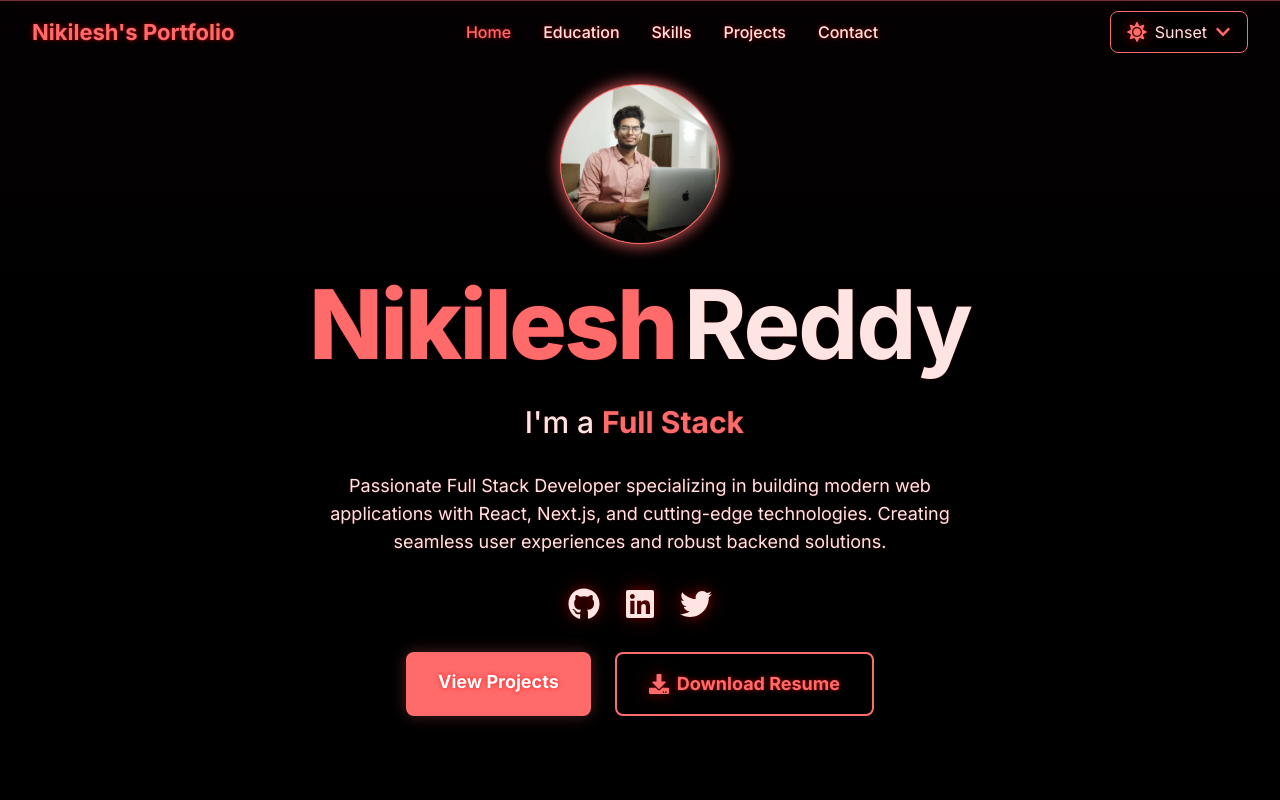
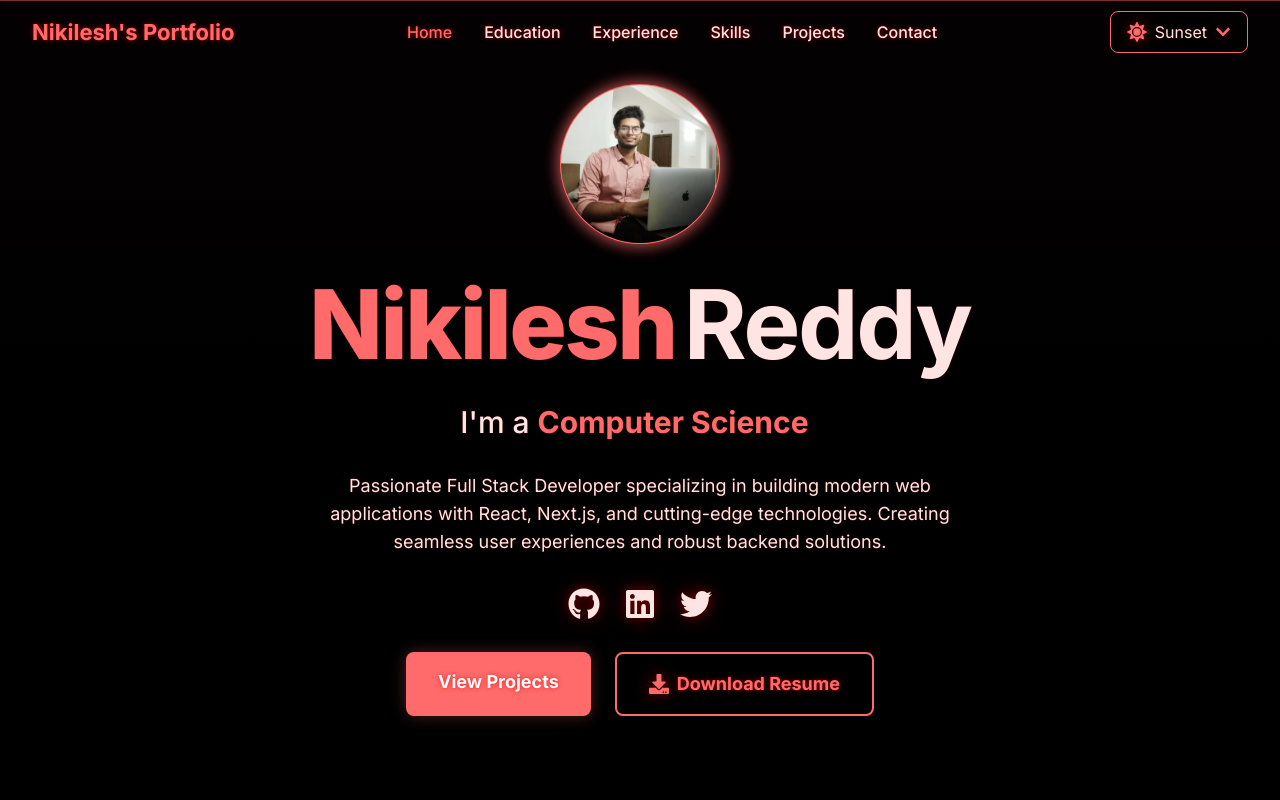
Before and after one commit to NikileshReddyT/My-Portfolio, a Next.js app: page / in a window 1280 px wide. Shown: the top 800 px of the page. Built offline with nearby package versions, Linux system fonts and the light colour scheme.

Commit message:
added new experience section and made some changes to the navbar and made some adjustmentss

```diff
--- a/app/components/EducationSection.jsx
+++ b/app/components/EducationSection.jsx
@@ -112,7 +112,7 @@ const EducationSection = () => {
                           {edu.coursework.map((course, i) => (
                             <span
                               key={i}
-                              className="text-xs px-3 py-1.5 rounded-full border border-[var(--neon-color)] border-opacity-20 text-[var(--text-color)] bg-[var(--neon-color)] bg-opacity-5"
+                              className="text-xs px-3 py-1.5 rounded-full border border-[var(--neon-color)] border-opacity-20 text-[var(--text-color)] bg-[var(--neon-color)] bg-opacity-5 font-bold"
                             >
                               {course}
                             </span>
--- /dev/null
+++ b/app/components/ExperienceSection.jsx
@@ -0,0 +1,66 @@
+import React from 'react';
+import { experienceData } from '../data/experience';
+import { FaBriefcase, FaLaptopCode, FaCode, FaProjectDiagram } from 'react-icons/fa';
+
+const ExperienceSection = () => {
+  return (
+    <section id="experience" className="py-20">
+      <div className="max-w-6xl mx-auto px-4">
+        <h2 className="text-3xl font-bold text-center text-[var(--neon-color)] mb-12">Experience</h2>
+        <div className="grid grid-cols-1 md:grid-cols-2 gap-8">
+          {experienceData.map((exp, index) => (
+            <div
+              key={index}
+              className="group relative overflow-hidden rounded-2xl border border-[var(--neon-color)] bg-[var(--card-bg)] p-6 transition-all duration-300 hover:shadow-[0_0_30px_rgba(var(--neon-rgb),0.15)]"
+              data-aos="fade-up"
+              data-aos-duration="900"
+              data-aos-easing="ease-out"
+              data-aos-delay={index * 100}
+            >
+              <div className="absolute -top-3 right-3 transform translate-x-1/2 -translate-y-1/2 bg-[var(--card-bg)] px-3 py-1 rounded-full border border-[var(--neon-color)] shadow-md">
+                <span className="inline-flex items-center text-xs font-semibold text-[var(--text-color)]">
+                  {exp.duration}
+                </span>
+              </div>
+              <div className="relative">
+                <div className="flex items-start gap-4 mb-4" data-aos="fade-right" data-aos-delay={index * 150}>
+                  <div className="flex-shrink-0 p-2.5 rounded-lg bg-[var(--neon-color)] bg-opacity-10">
+                    <exp.icon className="w-6 h-6 text-[var(--text-color)]" />
+                  </div>
+                  <div>
+                    <h3 className="text-xl font-bold text-[var(--text-color)]">{exp.position}</h3>
+                    <p className="text-sm text-[var(--text-color)]">{exp.company}</p>
+                  </div>
+                </div>
+                <div className="flex items-center gap-2 mb-4" data-aos="fade-left" data-aos-delay={index * 200}>
+                  <span className="font-medium text-[var(--text-color)]">
+                    {exp.location}
+                  </span>
+                </div>
+                <div className="flex flex-col gap-2 text-sm text-[var(--text-color)] mb-4" data-aos="fade-up" data-aos-delay={index * 250}>
+                  {exp.responsibilities.map((task, i) => (
+                    <span key={i} className="flex items-start gap-2">
+                      <FaBriefcase className="w-4 h-4 text-[var(--neon-color)]" />
+                      {task}
+                    </span>
+                  ))}
+                </div>
+                <div className="flex flex-wrap gap-2 text-sm text-[var(--text-color)] mb-4" data-aos="fade-up" data-aos-delay={index * 300}>
+                  <h4 className="w-full font-semibold text-[var(--neon-color)]">Learned:</h4>
+                  {exp.learned.map((skill, i) => (
+                    <span key={i} className="flex items-center gap-2 px-3 py-1 bg-[var(--neon-color)] bg-opacity-20 rounded-full">
+                      <FaLaptopCode className="w-4 h-4 text-[var(--text-color)]" />
+                      {skill}
+                    </span>
+                  ))}
+                </div>
+              </div>
+            </div>
+          ))}
+        </div>
+      </div>
+    </section>
+  );
+};
+
+export default ExperienceSection;
--- a/app/components/HeroSection.jsx
+++ b/app/components/HeroSection.jsx
@@ -180,6 +180,8 @@ const HeroSection = () => {
             <span className="text-[var(--text-color)]">I'm a </span>
             <TypeAnimation
               sequence={[
+                'Computer Science Student',
+                1000,
                 'Full Stack Developer',
                 1000,
                 'UI/UX Designer',
--- a/app/components/Navbar.jsx
+++ b/app/components/Navbar.jsx
@@ -13,9 +13,10 @@ const Navbar = () => {
   const navItems = [
     { name: 'Home', to: 'home', offset: 0 },
     { name: 'Education', to: 'education', offset: -70 },
+    { name: 'Experience', to: 'experience', offset: -70 },
     { name: 'Skills', to: 'skills', offset: -70 },
     { name: 'Projects', to: 'projects', offset: -70 },
-    { name: 'Contact', to: 'contact', offset: -70 },
+    { name: 'Contact', to: 'contact', offset: -150 },
   ];
 
   useEffect(() => {
@@ -53,6 +54,7 @@ const Navbar = () => {
               duration={500}
               offset={0}
               className="cursor-pointer"
+              onSetActive={handleSetActive}
             >
               Nikilesh's Portfolio
             </Link>
@@ -147,9 +149,8 @@ const Navbar = () => {
                   offset={item.offset}
                   duration={500}
                   onSetActive={handleSetActive}
-                  className={`cursor-pointer block text-[var(--text-color)] hover:text-[var(--neon-color)] transition-all font-medium transform hover:scale-110 px-4 py-2 rounded-md hover:bg-[var(--hover-bg)] ${
-                    activeSection === item.to ? '!text-[var(--neon-color)]' : ''
-                  }`}
+                  className="cursor-pointer block text-[var(--text-color)] hover:text-[var(--neon-color)] transition-all font-medium transform hover:scale-110 px-4 py-2 rounded-md hover:bg-[var(--hover-bg)]"
+                  activeClass="!text-[var(--neon-color)]"
                   onClick={() => setIsOpen(false)}
                 >
                   {item.name}
--- /dev/null
+++ b/app/data/experience.js
@@ -0,0 +1,80 @@
+import { FaBriefcase, FaLaptopCode, FaCode, FaProjectDiagram } from 'react-icons/fa';
+
+export const experienceData = [
+  {
+    position: "AI & ML Virtual Internship",
+    company: "AICTE",
+    location: "Online",
+    duration: "2023",
+    responsibilities: [
+      "Explored machine learning algorithms and implemented AI models",
+      "Worked on projects involving data analysis and predictive modeling",
+      "Gained hands-on experience in deploying AI solutions",
+      "Collaborated with mentors to understand real-world AI challenges"
+    ],
+    learned: [
+      "Fundamentals of machine learning",
+      "Deployment of AI models",
+      "AI ethics and data security"
+    ],
+    icon: FaBriefcase,
+    color: "from-green-500/20 to-blue-500/20"
+  },
+  {
+    position: "Android Development Virtual Internship",
+    company: "AICTE",
+    location: "Online",
+    duration: "2024",
+    responsibilities: [
+      "Developed Android applications using Java and Kotlin",
+      "Implemented modern UI/UX designs in Android apps",
+      "Integrated APIs and handled app performance optimization",
+      "Participated in debugging and improving code efficiency"
+    ],
+    learned: [
+      "Android app development lifecycle",
+      "Advanced Kotlin programming",
+      "API integration and app optimization"
+    ],
+    icon: FaLaptopCode,
+    color: "from-yellow-500/20 to-orange-500/20"
+  },
+  {
+    position: "Smart India Hackathon",
+    company: "Team Lead",
+    location: "KL University",
+    duration: "2024",
+    responsibilities: [
+      "Redefined CAPTCHA systems using behavior analysis and machine learning",
+      "Worked on eliminating traditional CAPTCHA with innovative solutions",
+      "Led the team in implementing a robust system for user validation",
+      "Presented solutions to judges and incorporated feedback effectively"
+    ],
+    learned: [
+      "Behavioral analysis using machine learning",
+      "Designing innovative system architectures",
+      "Leadership and presentation skills"
+    ],
+    icon: FaCode,
+    color: "from-purple-500/20 to-pink-500/20"
+  },
+  {
+    position: "Skill Development Hackathon",
+    company: "Team Lead",
+    location: "KL University",
+    duration: "2018 - 2019",
+    responsibilities: [
+      "Built full-stack projects using Flask, Django, and Spring Boot",
+      "Created MERN stack applications for various use cases",
+      "Designed and developed systems to enhance technical skills in each semester",
+      "Collaborated with teammates to deliver robust applications"
+    ],
+    learned: [
+      "Full-stack development with Flask, Django, and Spring Boot",
+      "Efficient use of MERN stack for scalable applications",
+      "Team collaboration and project management"
+    ],
+    icon: FaProjectDiagram,
+    color: "from-red-500/20 to-yellow-500/20"
+  }
+];
--- a/app/page.js
+++ b/app/page.js
@@ -7,6 +7,7 @@ import SkillsSection from './components/SkillsSection';
 import ProjectsSection from './components/ProjectsSection';
 import ContactSection from './components/ContactSection';
 import ThemeToggle from './components/ThemeToggle';
+import ExperienceSection from './components/ExperienceSection';
 import { motion, AnimatePresence } from 'framer-motion';
 
 export default function Home() {
@@ -22,6 +23,7 @@ export default function Home() {
         <main className="flex flex-col">
           <HeroSection />
           <EducationSection />
+          <ExperienceSection />
           <SkillsSection />
           <ProjectsSection />
           <ContactSection />
```
